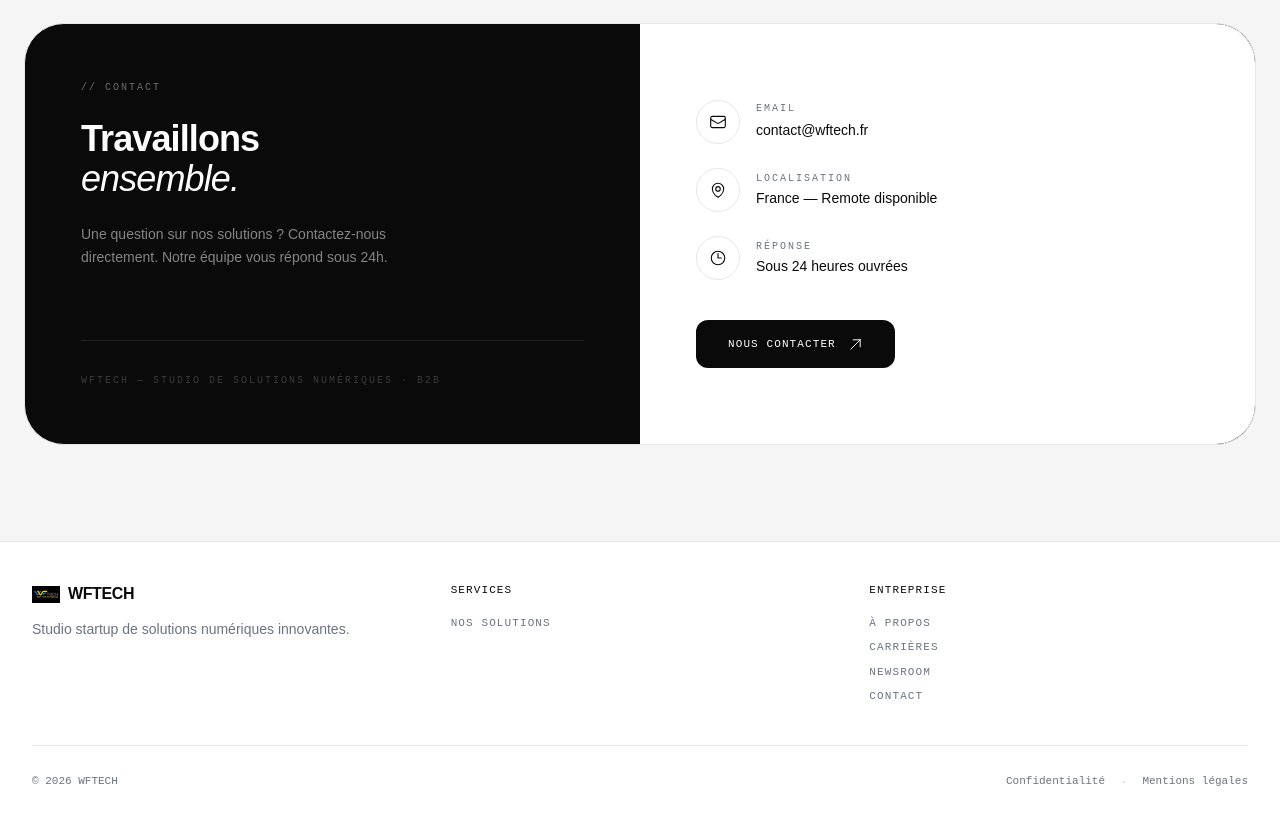
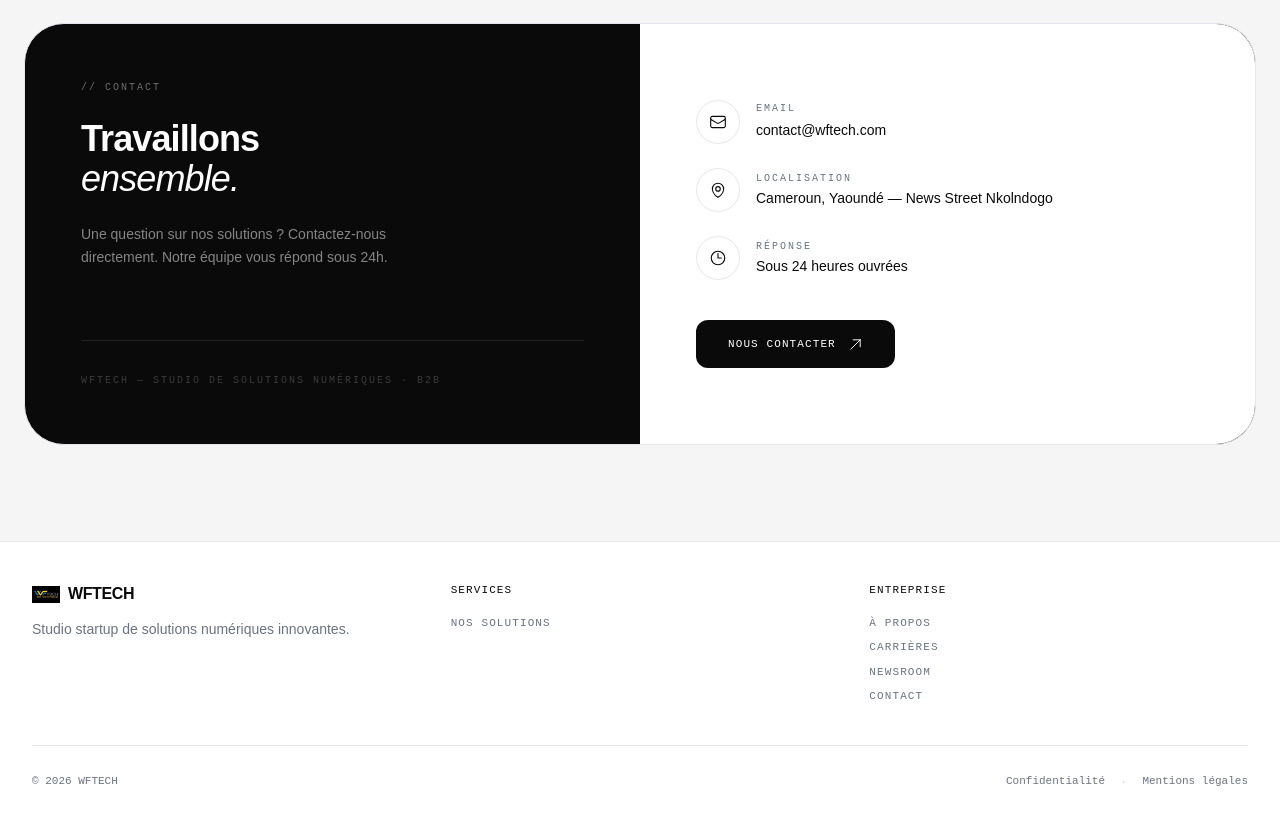
Before and after one commit to WEB-FAST-TECHNOLOGY/wftech, a Next.js app: page /homepage in a window 1280 px wide. Shown: the part 4760-5582 px from the top of the page. Built offline with nearby package versions, Linux system fonts and the light colour scheme.

Commit message:
Local Commit: 2026-04-30T11:56:14.136Z - Updated email from `contact@wftech.fr` to `contact@wftech.com` in ContactSection and Contact page - Updated location to "Cameroun, Yaoundé — News Street Nkolndogo" in both ContactSection and Contact page

```diff
--- a/src/app/contact/page.tsx
+++ b/src/app/contact/page.tsx
@@ -41,10 +41,10 @@ export default function Contact() {
                     Email général
                   </p>
                   <a
-                    href="mailto:contact@wftech.fr"
+                    href="mailto:contact@wftech.com"
                     className="font-sans text-xl font-bold text-foreground hover:text-muted transition-colors"
                   >
-                    contact@wftech.fr
+                    contact@wftech.com
                   </a>
                 </div>
 
@@ -77,7 +77,7 @@ export default function Contact() {
                     Localisation
                   </p>
                   <p className="font-sans text-base text-foreground font-medium">
-                    Afrique de l'Ouest · Remote-first
+                    Cameroun, Yaoundé — News Street Nkolndogo
                   </p>
                 </div>
               </div>
--- a/src/app/homepage/components/ContactSection.tsx
+++ b/src/app/homepage/components/ContactSection.tsx
@@ -44,10 +44,10 @@ export default function ContactSection() {
                 <div>
                   <p className="label-tag text-muted mb-0.5">Email</p>
                   <a
-                    href="mailto:contact@wftech.fr"
+                    href="mailto:contact@wftech.com"
                     className="text-foreground text-sm font-medium hover:underline underline-offset-4"
                   >
-                    contact@wftech.fr
+                    contact@wftech.com
                   </a>
                 </div>
               </div>
@@ -58,7 +58,7 @@ export default function ContactSection() {
                 </span>
                 <div>
                   <p className="label-tag text-muted mb-0.5">Localisation</p>
-                  <p className="text-foreground text-sm font-medium">France — Remote disponible</p>
+                  <p className="text-foreground text-sm font-medium">Cameroun, Yaoundé — News Street Nkolndogo</p>
                 </div>
               </div>
 
@@ -74,7 +74,7 @@ export default function ContactSection() {
             </div>
 
             <a
-              href="mailto:contact@wftech.fr"
+              href="mailto:contact@wftech.com"
               className="inline-flex items-center gap-3 bg-foreground text-white px-8 py-4 rounded-xl font-mono text-[11px] font-medium tracking-widest uppercase hover:bg-gray-800 transition-colors w-fit mt-2"
             >
               Nous contacter
```
